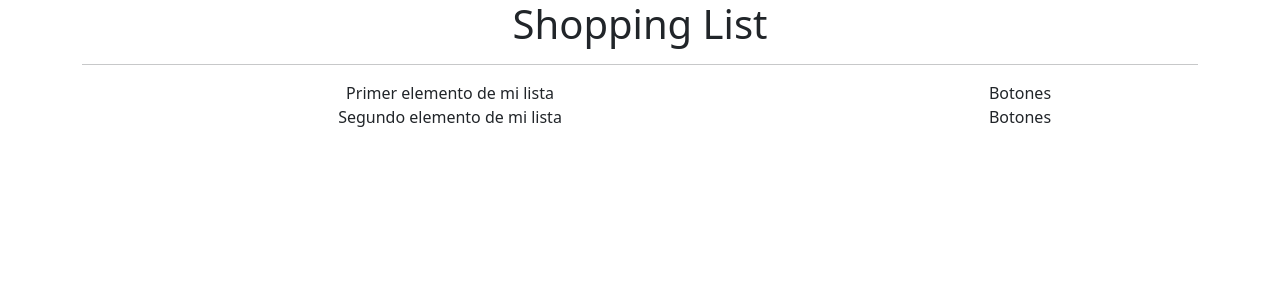
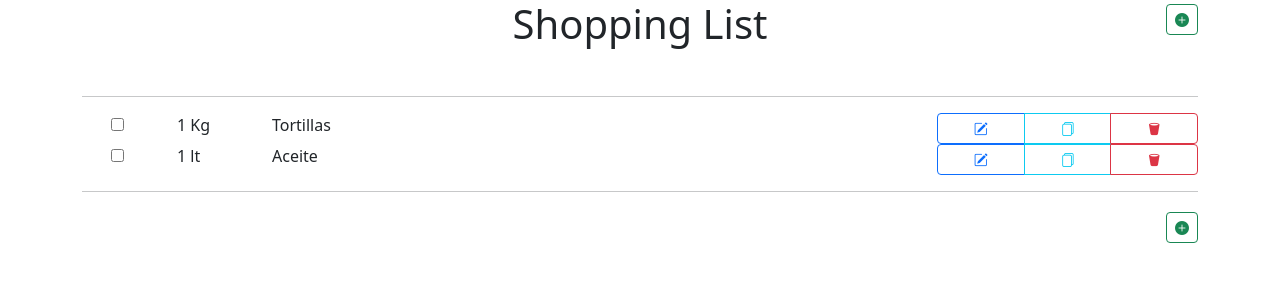
Before and after one commit to villarJM/shopping-list, a React (Vite) app: page / in a window 1280 px wide. Shown: the top 300 px of the page. Built offline with nearby package versions, Linux system fonts and the light colour scheme.

Commit message:
carrito de compra

```diff
--- a/index.html
+++ b/index.html
@@ -4,6 +4,7 @@
     <meta charset="UTF-8" />
     <link rel="icon" type="image/svg+xml" href="/vite.svg" />
     <link href="https://cdn.jsdelivr.net/npm/bootstrap@5.3.0-alpha1/dist/css/bootstrap.min.css" rel="stylesheet" integrity="sha384-GLhlTQ8iRABdZLl6O3oVMWSktQOp6b7In1Zl3/Jr59b6EGGoI1aFkw7cmDA6j6gD" crossorigin="anonymous">
+    <link rel="stylesheet" href="https://cdn.jsdelivr.net/npm/bootstrap-icons@1.10.3/font/bootstrap-icons.css">
     <meta name="viewport" content="width=device-width, initial-scale=1.0" />
     <title>Vite + React</title>
   </head>
--- a/package.json
+++ b/package.json
@@ -9,6 +9,7 @@
     "preview": "vite preview"
   },
   "dependencies": {
+    "bootstrap-icons": "^1.10.3",
     "react": "^18.2.0",
     "react-dom": "^18.2.0"
   },
--- a/src/App.jsx
+++ b/src/App.jsx
@@ -1,33 +1,99 @@
-
-import './App.css'
+import { useState } from "react"
 
 function App() {
+  const [checkboxValue, setCheckboxValue] = useState({
+    chbx1:false,
+    chbx2:false
+
+  });
+
+  const handleCheckboxChanhe = (e) => {
+   setCheckboxValue({
+    ...checkboxValue,
+    [e.target.name]: !checkboxValue[e.target.name]
+   });
+
+  }
+
   return (
-    <div className='container text-center'>
-      <div className='row'>
-        <div className='col'>
+    <div className="container text-center">
+    <div className="row">
+      <div className="col-2"></div>
+      <div className="col">
        <h1>Shopping List</h1>
-        <hr />
+       <br />
+      </div>
+      <div className="col-2 text-end">
+        <button type="button" className="btn btn-outline-success btn-sm mt-1">
+          <i class="bi bi-plus-circle-fill"></i>
+        </button>
       </div>
     </div>
-      <div className='row'>
-        <div className='col-8'>
-        Primer elemento de mi lista
+    <hr />
+    <div className="row">
+      <div className="col-1">
+        <input
+          type="checkbox"
+          name="chbx1"
+          onChange={(e)=>handleCheckboxChanhe(e)}
+          checked={checkboxValue.chbx1}
+        />
       </div>
-        <div className='col'>
-        Botones
+      <div className="col text-start">
+      {checkboxValue.chbx1 ? <s>1 Kg</s> : '1 Kg'}
+      </div>
+      <div className="col-5 col-md-7 text-start">
+        {checkboxValue.chbx1 ? <s>Tortillas</s> : 'Tortillas'}
+      </div>
+      <div className="col-4 col-md-3 btn-group btn-group-sm text-end" role="group">
+        <button className="btn btn-outline-primary">
+          <i className="bi bi-pencil-square"></i>
+          </button>
+        <button className="btn btn-outline-info">
+          <i className="bi bi-files"></i>
+          </button>
+        <button className="btn btn-outline-danger">
+          <i className="bi bi-trash2-fill"></i>
+          </button>
       </div>
     </div>
-      <div className='row'>
-        <div className='col-8'>
-        Segundo elemento de mi lista
+    <div className="row">
+      <div className="col-1">
+        <input
+        type="checkbox"
+        name="chbx2"
+        onChange={(e)=>handleCheckboxChanhe(e)}
+        checked={checkboxValue.chbx2}
+        />
       </div>
-        <div className='col'>
-        Botones
+      <div className="col text-start">
+      {checkboxValue.chbx2 ? <s>1 lt</s> : '1 lt'}
+      </div>
+      <div className="col-5 col-md-7 text-start">
+      {checkboxValue.chbx2 ? <s>Aceite</s> : 'Aceite'}
+      </div>
+      <div className="col-4 col-md-3 btn-group btn-group-sm text-end" role="group">
+        <button className="btn btn-outline-primary">
+          <i className="bi bi-pencil-square"></i>
+          </button>
+        <button className="btn btn-outline-info">
+          <i className="bi bi-files"></i>
+          </button>
+        <button className="btn btn-outline-danger">
+          <i className="bi bi-trash2-fill"></i>
+          </button>
+      </div>
+    </div>
+    <hr />
+    <div className="row">
+      <div className="col text-end">
+      <button type="button" className="btn btn-outline-success btn-sm mt-1">
+          <i class="bi bi-plus-circle-fill"></i>
+        </button>
       </div>
     </div>
   </div>
-  );
+  )
 }
 
 export default App
```
Also changed, not shown: 1 other file (tests, documents, lock files or other folders). Lines whose indentation alone changed are shown as unchanged.
